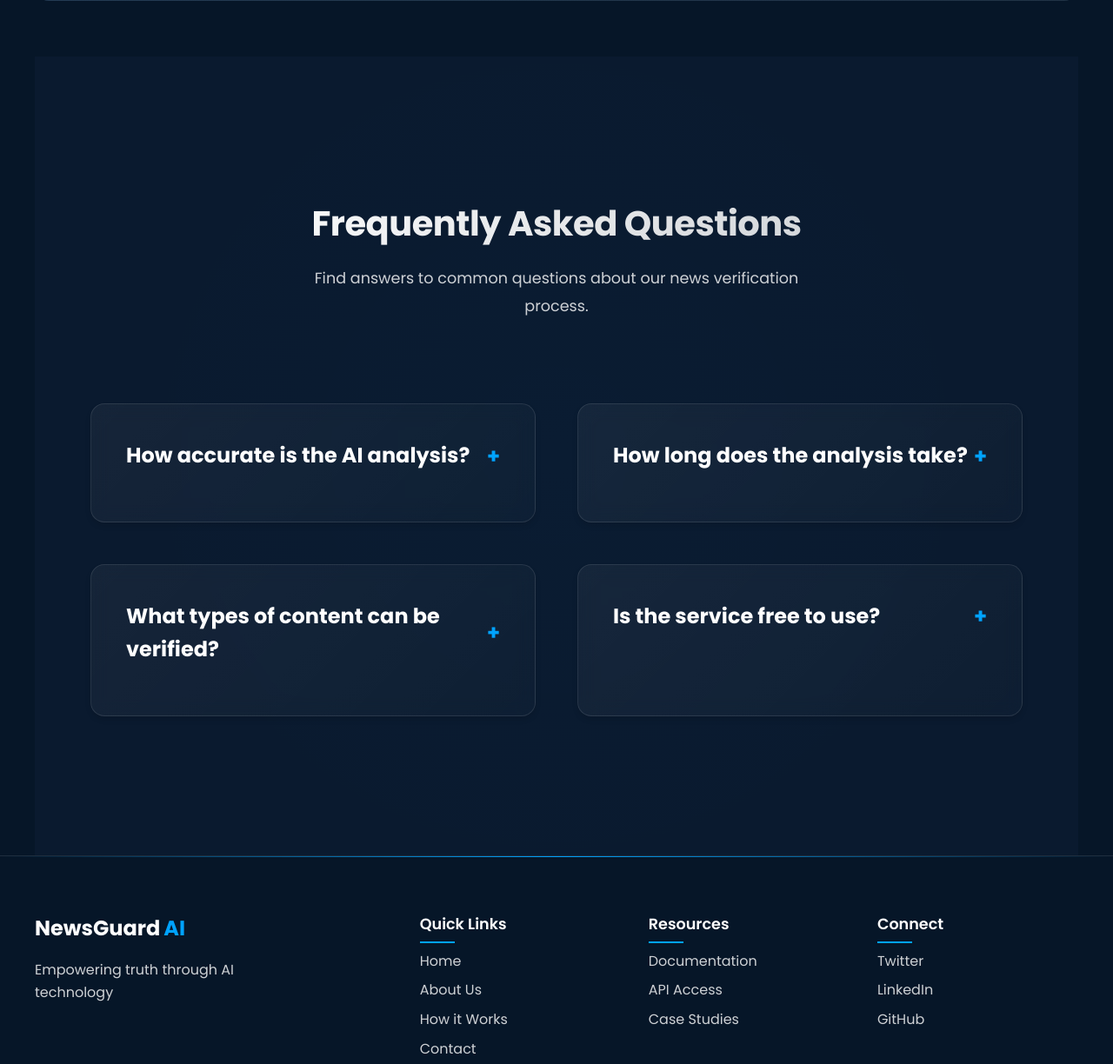
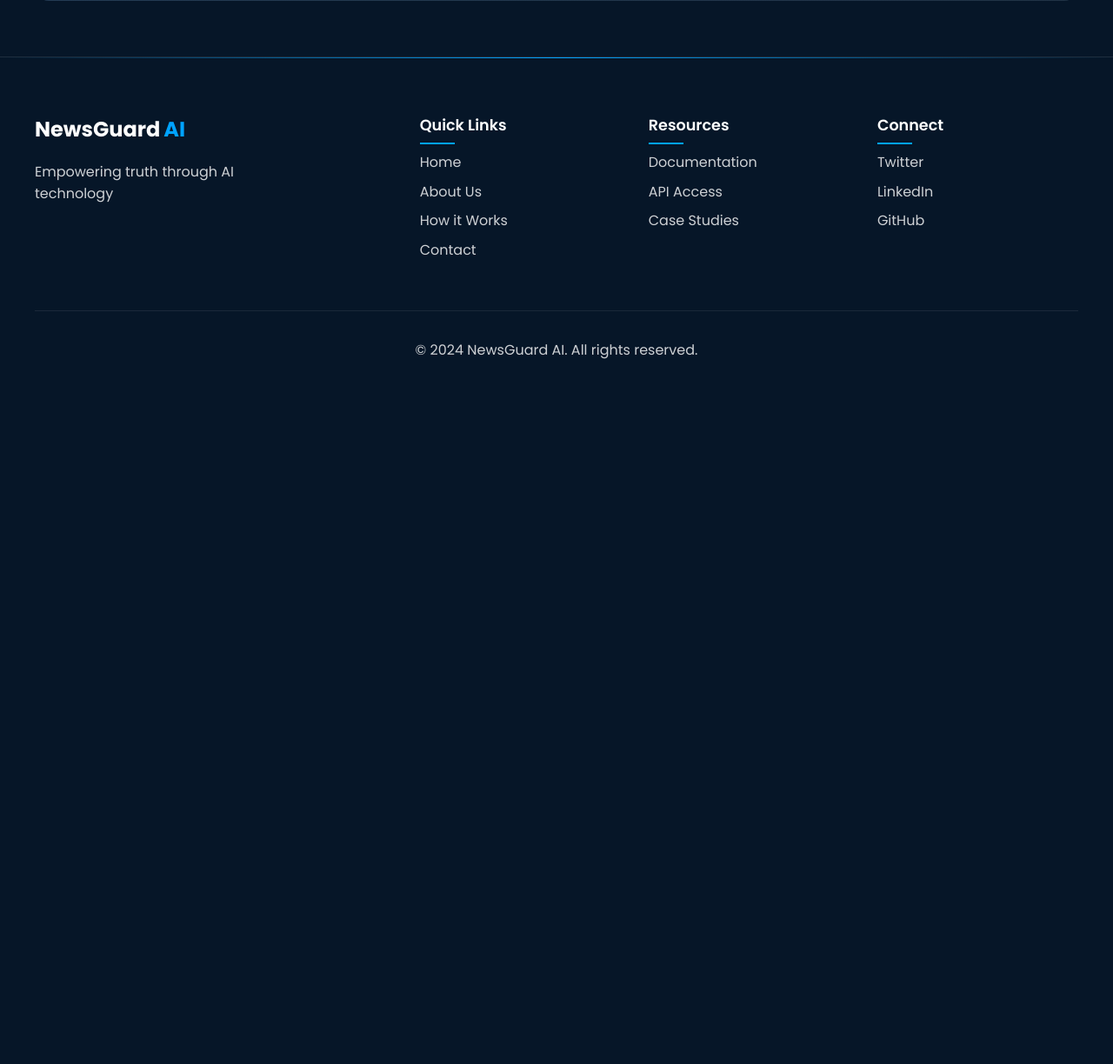
Before and after one commit to VighneshDevHub/NewsGuard-AI, a Flask app: page /how-it-works in a window 1280 px wide. Shown: the part 3772-4996 px from the top of the page at 87% size. After the commit the page ends 4185 px from the top, so only its background shows below. Run offline with Flask 3, Linux system fonts and the light colour scheme.

Commit message:
Remove: faq-section

```diff
--- a/templates/how-it-works.html
+++ b/templates/how-it-works.html
@@ -171,51 +171,6 @@
           </div>
         </div>
       </section>
-
-      <section class="section faq-section">
-        <div class="section-header">
-          <h2>Frequently Asked Questions</h2>
-          <p>
-            Find answers to common questions about our news verification
-            process.
-          </p>
-        </div>
-
-        <div class="faq-grid">
-          <div class="card faq-card">
-            <h3>How accurate is the AI analysis?</h3>
-            <p>
-              Our AI system has achieved a 95% accuracy rate in identifying
-              false information, backed by continuous learning and verification
-              against trusted sources.
-            </p>
-          </div>
-
-          <div class="card faq-card">
-            <h3>How long does the analysis take?</h3>
-            <p>
-              Most articles are analyzed within seconds, with comprehensive
-              reports generated in under a minute.
-            </p>
-          </div>
-
-          <div class="card faq-card">
-            <h3>What types of content can be verified?</h3>
-            <p>
-              Our system can verify news articles, blog posts, and other
-              text-based content from any online source.
-            </p>
-          </div>
-
-          <div class="card faq-card">
-            <h3>Is the service free to use?</h3>
-            <p>
-              Yes, basic verification is free for all users. Premium features
-              are available for advanced users and organizations.
-            </p>
-          </div>
-        </div>
-      </section>
     </main>
 
     {% include 'components/footer.html' %}
```
